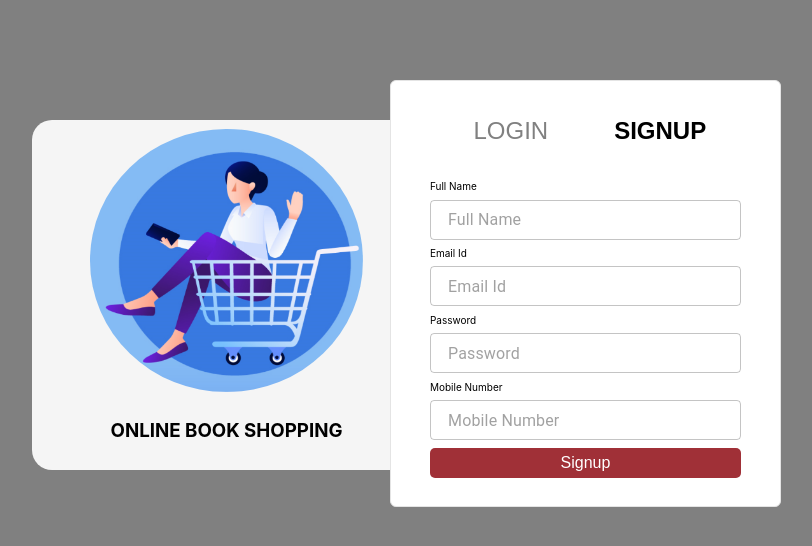
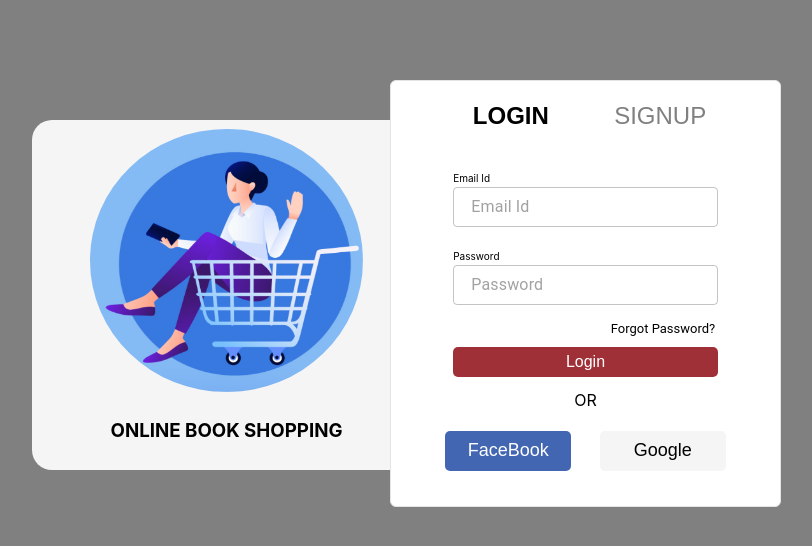
Before and after one commit to vishnu244/BookStore_React-FrontEnd-, a React (Create React App) app in the folder bookstore/: page / in a window 1280 px wide. Shown: the top 546 px of the page, without its empty margins (268-1080 px from the left). Built offline with nearby package versions, Linux system fonts and the light colour scheme.

Commit message:
[Vishnu]-Using Conditional rendering changing the Login and Signup Pages

```diff
--- a/bookstore/src/App.js
+++ b/bookstore/src/App.js
@@ -2,12 +2,14 @@ import logo from './logo.svg';
 import './App.css';
 import Signin from './Pages/SignIn/Signin';
 import Signup from './Pages/SignUp/Signup';
+import OrderLogin from './DashBoard/DashBoard';
 
 function App() {
   return (
     <div className="App">
         {/* <Signin /> */}
-        <Signup />
+        {/* <Signup /> */}
+        <OrderLogin />
     </div>
   );
 }
--- /dev/null
+++ b/bookstore/src/DashBoard/DashBoard.jsx
@@ -0,0 +1,25 @@
+import React from "react";
+import Signin from "../Pages/SignIn/Signin";
+import Signup from "../Pages/SignUp/Signup";
+
+function OrderLogin() {
+
+    const [switchloginsignup, setswitchloginsignup] = React.useState(false)
+
+    const ListenToSignup = (data) => {
+        if (data == true) {
+            setswitchloginsignup(true)
+        } else if (data == false) {
+            setswitchloginsignup(false)
+        }
+    }
+    return (
+        <div className="main-container">
+            {
+                switchloginsignup ? <Signup ListenToSignup={ListenToSignup} /> : <Signin ListenToSignup={ListenToSignup} />
+            }
+        </div>
+    )
+}
+
+export default OrderLogin
--- a/bookstore/src/Pages/SignIn/Signin.css
+++ b/bookstore/src/Pages/SignIn/Signin.css
@@ -68,6 +68,7 @@
     background-color: white;
     border: none;
     color: grey;
+    cursor: pointer;
 }
 
 .Data {
@@ -109,6 +110,7 @@
     font-size: larger;
     color: white;
     border-radius: 5px;
+    cursor: pointer;
 }
 
 .FBGgl {
@@ -130,4 +132,5 @@
     background-color: #4266B2;
     border: grey;
     border-radius: 5px;
+    cursor: pointer;
 }
--- a/bookstore/src/Pages/SignIn/Signin.jsx
+++ b/bookstore/src/Pages/SignIn/Signin.jsx
@@ -9,7 +9,7 @@ import TextField from '@mui/material/TextField';
 const emailRegex = /^[a-zA-Z]+[a-zA-Z0-9]*[- . + _]?[a-zA-Z0-9]+[@]{1}[a-z0-9]+[.]{1}[a-z]+[.]?[a-z]+$/;
 const passwordRegex = /^(?=.*[A-Z])(?=.*[0-9])(?=.*[@#$%^&-+=()])([a-zA-Z0-9]*).{8,}$/;
 
-function Signin() {
+function Signin(props) {
 
   const [LoginObj, setLoginObj] = React.useState({ email: "", password: "" });
   const [regexObj, setRegExObj] = React.useState({
@@ -25,6 +25,10 @@ function Signin() {
   const takePassword = (event) => {
     setLoginObj((prevState) => ({ ...prevState, password: event.target.value }));
   };
+
+  const changeSignUp = () => {
+    props.ListenToSignup(true)
+  }
 
   const OnSubmit = () => {
     let emailTest = emailRegex.test(LoginObj.email);
@@ -73,7 +77,7 @@ function Signin() {
           <div class="box2">
             <div className="buttons">
               <button style={{ fontWeight: "bold", color: "black" }}>LOGIN</button>
-                            <button >SIGNUP</button>
+              <button onClick={changeSignUp}>SIGNUP</button>
             </div>
             <div className="Data">
               <div className="inputdetails">
@@ -95,7 +99,7 @@ function Signin() {
                   style={{ display: "flex", flexDirection: "column", justifyContent: "flex-start", height: "50px" }}
                   onChange={takePassword}
                   error={regexObj.passwordBorder}
-                                           helperText={regexObj.passwordHelper}/>
+                  helperText={regexObj.passwordHelper} />
 
                 <label className="forgotpass" >Forgot Password?</label>
                 <button onClick={OnSubmit}>Login</button>
--- a/bookstore/src/Pages/SignUp/Signup.css
+++ b/bookstore/src/Pages/SignUp/Signup.css
@@ -67,6 +67,7 @@
     background-color: white;
     border: none;
     color: grey;
+    cursor: pointer;
 }
 
 .detail {
@@ -93,4 +94,5 @@
     border-radius: 5px;
     color: white;
     height: 30px;
+    cursor: pointer;
 }
--- a/bookstore/src/Pages/SignUp/Signup.jsx
+++ b/bookstore/src/Pages/SignUp/Signup.jsx
@@ -7,13 +7,13 @@ import VisibilityOffIcon from '@mui/icons-material/VisibilityOff';
 
 
 const fullNameRegex = /^[A-Z]{1}[a-z]{2,}$/;
-const emailRegex =/^[a-zA-Z]+[a-zA-Z0-9]*[- . + _]?[a-zA-Z0-9]+[@]{1}[a-z0-9]+[.]{1}[a-z]+[.]?[a-z]+$/;
-const passwordRegex =/^(?=.*[A-Z])(?=.*[0-9])(?=.*[@#$%^&-+=()])([a-zA-Z0-9]*).{8,}$/;
-const mobileRegex =/^(\+\d{1,3}[- ]?)?\d{10}$/;
+const emailRegex = /^[a-zA-Z]+[a-zA-Z0-9]*[- . + _]?[a-zA-Z0-9]+[@]{1}[a-z0-9]+[.]{1}[a-z]+[.]?[a-z]+$/;
+const passwordRegex = /^(?=.*[A-Z])(?=.*[0-9])(?=.*[@#$%^&-+=()])([a-zA-Z0-9]*).{8,}$/;
+const mobileRegex = /^(\+\d{1,3}[- ]?)?\d{10}$/;
 
-function Signup() {
+function Signup(props) {
 
-    const [SignUpObj, setSignUpObj] = React.useState({ fullName:"", email: "", password: "", mobile:"" });
+    const [SignUpObj, setSignUpObj] = React.useState({ fullName: "", email: "", password: "", mobile: "" });
     const [regexObj, setRegExObj] = React.useState({
         fullNameBorder: false,
         emailBorder: false,
@@ -37,6 +37,10 @@ function Signup() {
     const takeMobile = (event) => {
         setSignUpObj((prevState) => ({ ...prevState, mobile: event.target.value }));
     };
+
+    const ChangeLogin = () => {
+        props.ListenToSignup(false)
+    }
 
     const OnSubmit = () => {
         let fullNameTest = fullNameRegex.test(SignUpObj.fullName);
@@ -114,7 +118,7 @@ function Signup() {
                     </div>
                     <div class="table2">
                         <div className="buttons">
-                            <button >LOGIN</button>
+                            <button onClick={ChangeLogin}>LOGIN</button>
                             <button style={{ fontWeight: "bold", color: "black" }}>SIGNUP</button>
                         </div>
                         <div className="inputdetails">
```
Also changed, not shown: bookstore/src/services/userService.js (added). Lines whose indentation alone changed are shown as unchanged.
